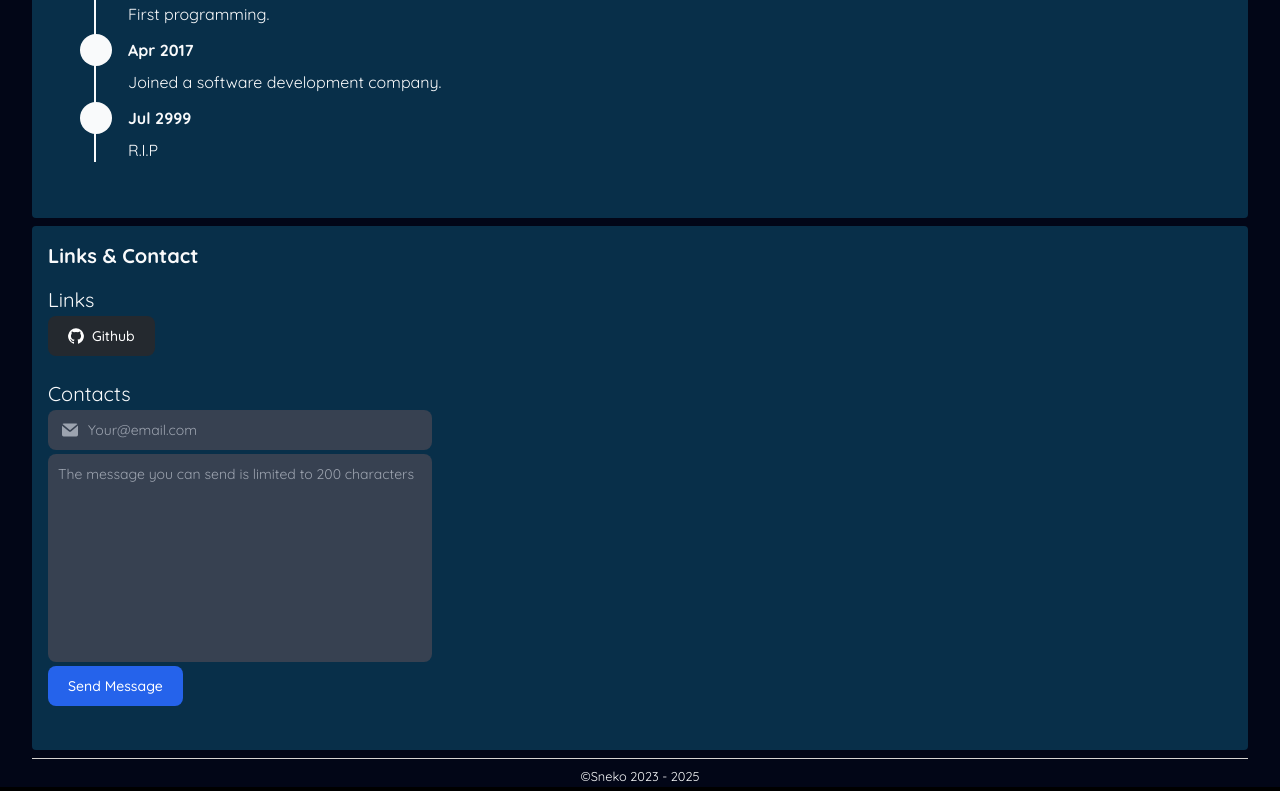
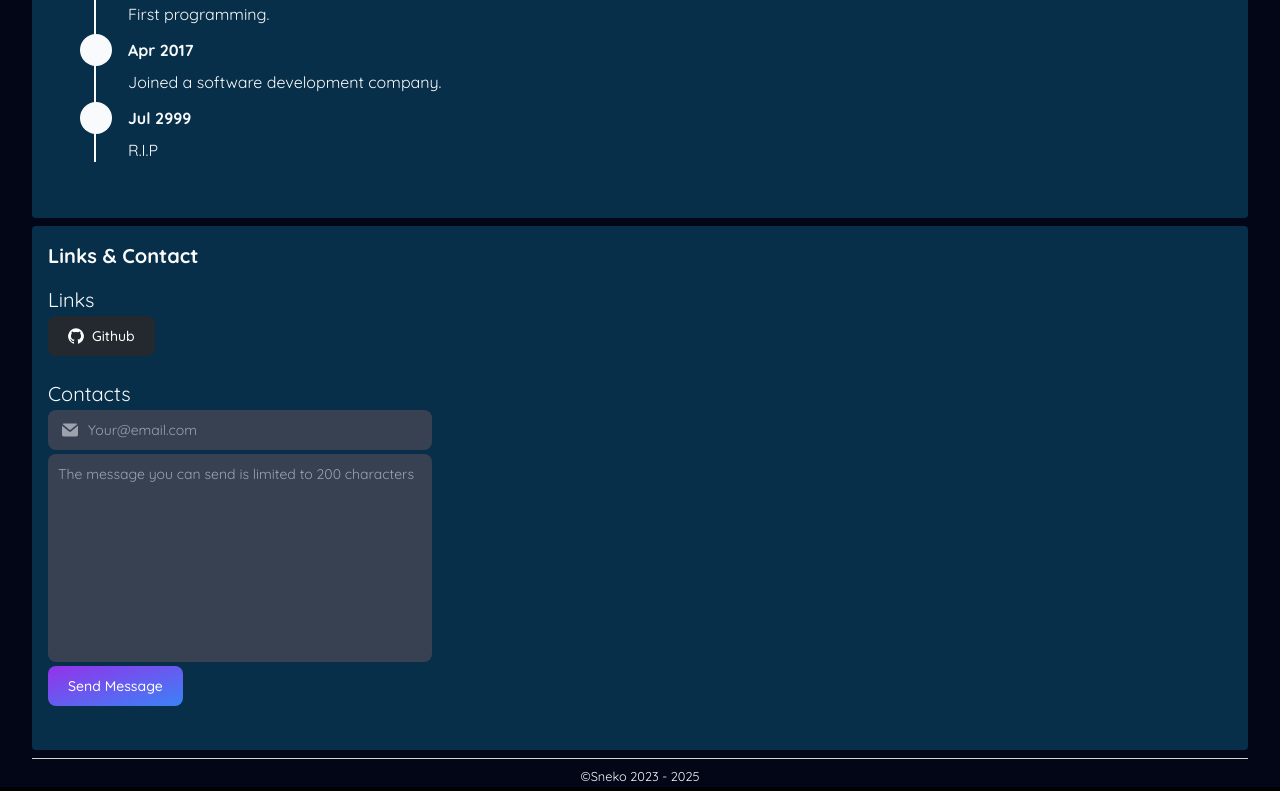
Before and after one commit to superneko160/mysite, a Next.js app in the folder src/: page / in a window 1280 px wide. Shown: the part 2029-2820 px from the top of the page. Built offline with nearby package versions, Linux system fonts and the light colour scheme.

Commit message:
style:modify button

```diff
--- a/src/src/app/components/button.tsx
+++ b/src/src/app/components/button.tsx
@@ -5,7 +5,7 @@ export default function Button({ text }: ButtonProps) {
     <>
       <button
         type="submit"
-        className="text-white bg-blue-700 hover:bg-blue-800 focus:ring-4 focus:ring-blue-300 font-medium rounded-lg text-sm px-5 py-2.5 mb-2 dark:bg-blue-600 dark:hover:bg-blue-700 focus:outline-none dark:focus:ring-blue-800 w-full sm:w-fit"
+        className="text-white bg-gradient-to-br from-purple-600 to-blue-500 hover:opacity-90 focus:ring-2 font-medium rounded-lg text-sm px-5 py-2.5 mb-2 focus:outline-none focus:ring-blue-500 dark:focus:ring-blue-500 w-full sm:w-fit"
       >
         {text}
       </button>
```
